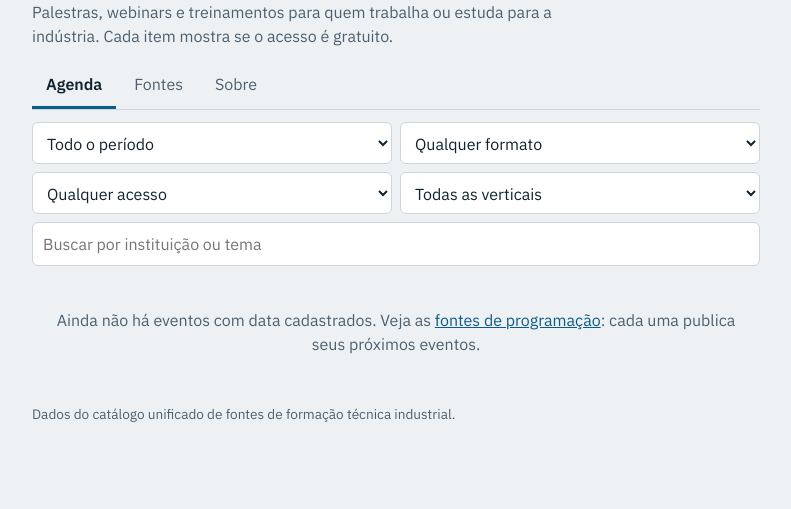
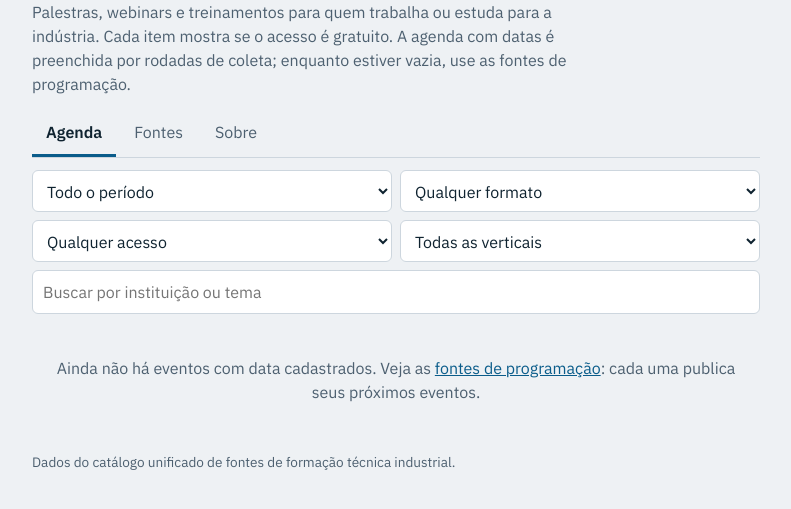
Before and after one commit to projetoindustrial/eventos-industriais, a plain HTML site: page index.html in a window 1280 px wide. Shown: the part 59-568 px from the top of the page, without its empty margins (244-1035 px from the left). Drawn offline with nearby package versions, Linux system fonts and the light colour scheme.

Commit message:
Eventos: avisar que a agenda pode estar vazia (llms.txt e abertura)

```diff
--- a/index.html
+++ b/index.html
@@ -50,7 +50,7 @@ section p{max-width:62ch}
 <body>
 <div class="w">
 <h1>Eventos industriais</h1>
-<p class="lead">Palestras, webinars e treinamentos para quem trabalha ou estuda para a indústria. Cada item mostra se o acesso é gratuito.</p>
+<p class="lead">Palestras, webinars e treinamentos para quem trabalha ou estuda para a indústria. Cada item mostra se o acesso é gratuito. A agenda com datas é preenchida por rodadas de coleta; enquanto estiver vazia, use as fontes de programação.</p>
 <nav aria-label="Seções"><a href="#agenda">Agenda</a><a href="#fontes">Fontes</a><a href="#sobre">Sobre</a></nav>
 <div id="bar">
 <select id="per" aria-label="Período"><option value="">Todo o período</option><option value="hoje">Hoje</option><option value="7">Próximos 7 dias</option><option value="30">Próximos 30 dias</option></select>
```
Also changed, not shown: llms.txt.
